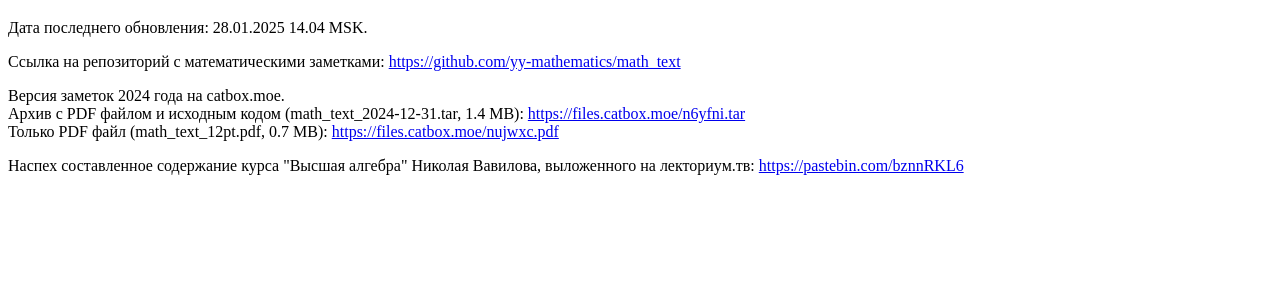
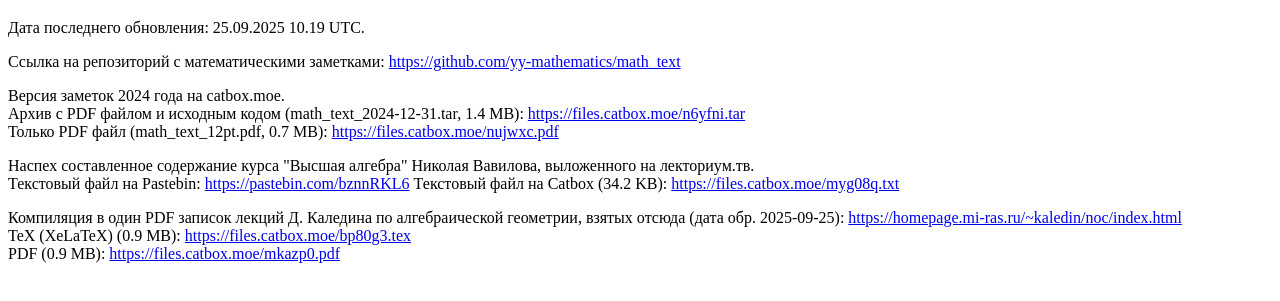
Before and after one commit to yy-mathematics/yy-mathematics.github.io, a plain HTML site: page index.html in a window 1280 px wide. Shown: the part 61-362 px from the top of the page. Drawn offline with Linux system fonts and the light colour scheme.

Commit message:
Update index.html

```diff
--- a/index.html
+++ b/index.html
@@ -2,7 +2,7 @@
 <html>
 <body>
 <h1>Персональная страница Y. Y.</h1>
-<p>Дата последнего обновления: 28.01.2025 14.04 MSK.</p>
+<p>Дата последнего обновления: 25.09.2025 10.19 UTC.</p>
 <p>
   Ссылка на репозиторий с математическими заметками:
   <a href="https://github.com/yy-mathematics/math_text">https://github.com/yy-mathematics/math_text</a>
@@ -17,8 +17,22 @@
   <a href="https://files.catbox.moe/nujwxc.pdf">https://files.catbox.moe/nujwxc.pdf</a>
 </p>
 <p>
-  Наспех составленное содержание курса "Высшая алгебра" Николая Вавилова, выложенного на лекториум.тв:
+  Наспех составленное содержание курса "Высшая алгебра" Николая Вавилова, выложенного на лекториум.тв.
+  <br>
+  Текстовый файл на Pastebin:
   <a href="https://pastebin.com/bznnRKL6">https://pastebin.com/bznnRKL6</a>
+  Текстовый файл на Catbox (34.2 KB):
+  <a href="https://files.catbox.moe/myg08q.txt">https://files.catbox.moe/myg08q.txt</a>
+</p>
+<p>
+  Компиляция в один PDF записок лекций Д. Каледина по алгебраической геометрии, взятых отсюда (дата обр. 2025-09-25):
+  <a href="https://homepage.mi-ras.ru/~kaledin/noc/index.html">https://homepage.mi-ras.ru/~kaledin/noc/index.html</a>
+  <br>
+  TeX (XeLaTeX) (0.9 MB):
+  <a href="https://files.catbox.moe/bp80g3.tex">https://files.catbox.moe/bp80g3.tex</a>
+  <br>
+  PDF (0.9 MB):
+  <a href="https://files.catbox.moe/mkazp0.pdf">https://files.catbox.moe/mkazp0.pdf</a>
 </p>
 </body>
 </html>
```
